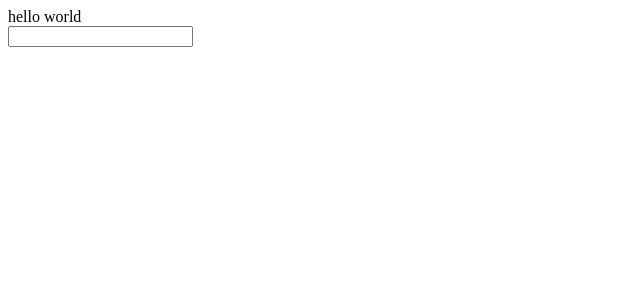
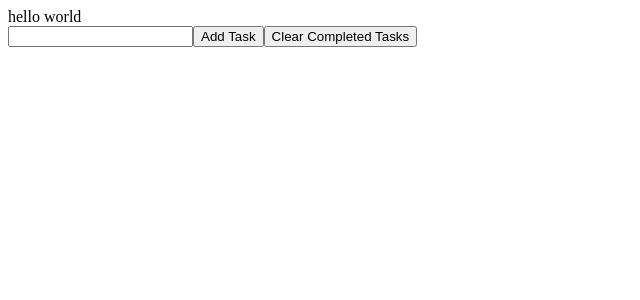
Before and after one commit to SullyDurgin/React-ToDo, a React (Create React App) app in the folder to-do/: page / in a window 1280 px wide. Shown: the top 300 px of the page, without its empty margins (0-640 px from the left). Built offline with nearby package versions, Linux system fonts and the light colour scheme.

Commit message:
add buttons

```diff
--- a/to-do/src/App.jsx
+++ b/to-do/src/App.jsx
@@ -6,6 +6,8 @@ function App() {
     <>
      <TodoList />
      <input type="text" />
+     <button>Add Task</button>
+     <button>Clear Completed Tasks</button>
     </>
   )
 }
```
